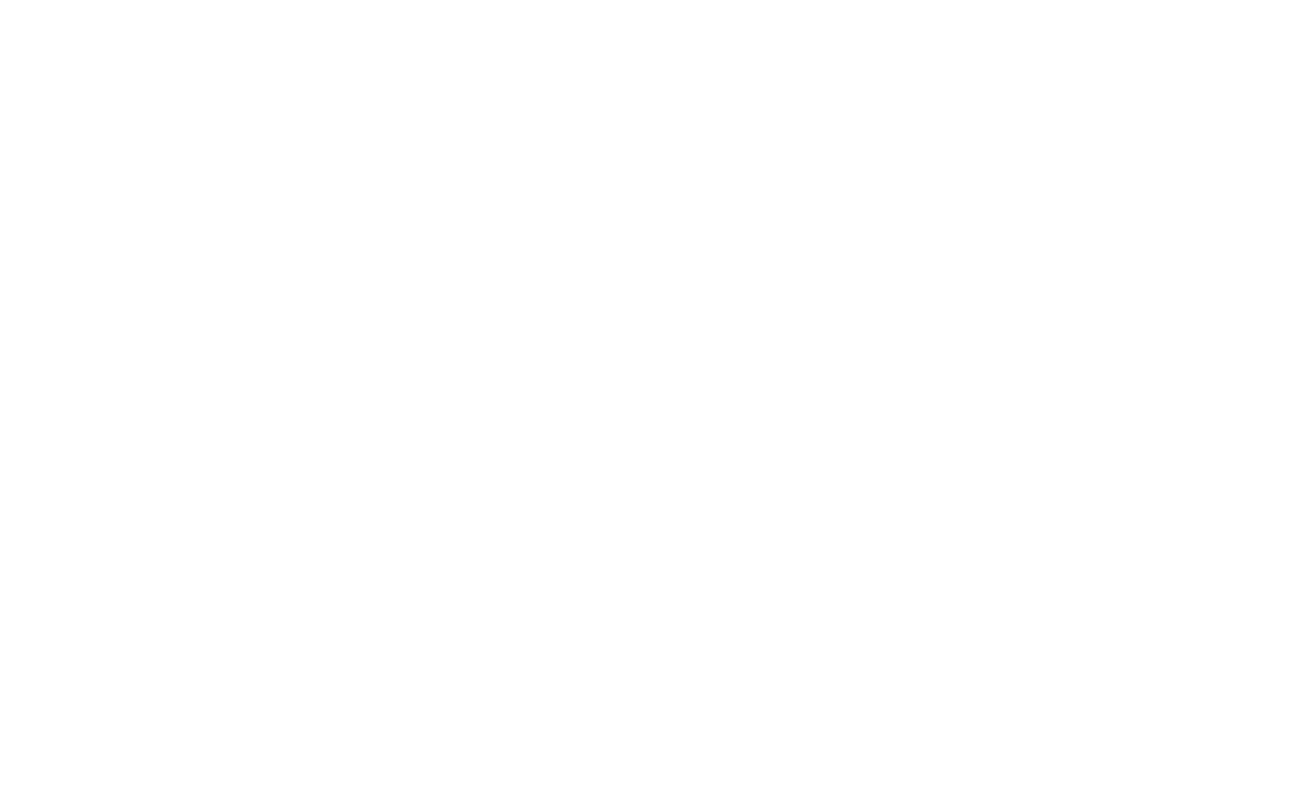
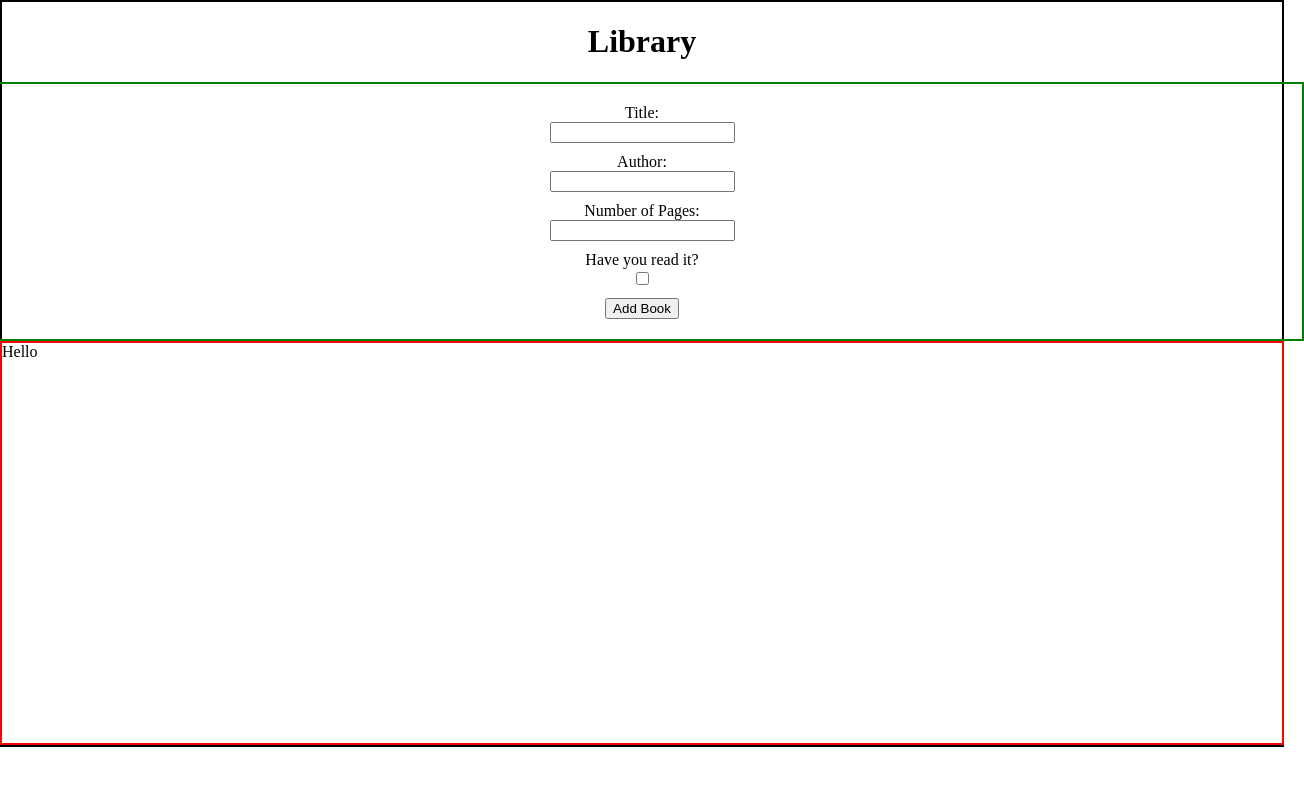
Before and after one commit to ragmehra/library, a plain HTML site: page index.html in a window 1280 px wide. Shown: the whole page, 1304 px wide, since content can reach past the window. Drawn offline with Linux system fonts and the light colour scheme.

Commit message:
Add a form layout to add books

```diff
--- a/index.html
+++ b/index.html
@@ -9,6 +9,37 @@
     <title>Library</title>
 </head>
 <body>
+    <main>
+        <h1>Library</h1>
+        <div id="addBookContainer">
+            <div class="row">
+                <label for="title">Title:</label>
+                <input type="text" id="title" name="title">
+            </div>
+
+            <div class="row">
+                <label for="author">Author:</label>
+                <input type="text" id="author" name="author">
+            </div>
+
+            <div class="row">
+                <label for="pages">Number of Pages:</label>
+                <input type="number" id="pages" name="pages">
+            </div>
+
+            <div class="row">
+                <label for="read">Have you read it?</label>
+                <input type="checkbox" id="read" name="read">
+            </div>
+
+            <div class="row">
+                <button id="addBook">Add Book</button>
+            </div>
+        </div>
+        <div id="library">
+            Hello
+        </div>
+    </main>
 
 </body>
 </html>
--- a/script.js
+++ b/script.js
@@ -0,0 +1,19 @@
+let myLibrary = [];
+
+function Book(title, author, pages, read) {
+    this.title = title
+    this.author = author
+    this.pages = pages
+    this.read = read
+
+    this.info = () => {
+        return `${this.title} by ${this.author}, ${this.pages} pages,
+                    ${this.read ? "read" : "not read yet"}`;
+    }
+}
+
+function addBook () {
+    let title = document.querySelector("#title");
+}
+
+console.log(book.info());
--- a/style.css
+++ b/style.css
@@ -0,0 +1,35 @@
+body {
+    margin: 0;
+
+}
+
+main {
+    border: solid black 2px;
+    width: 100%;
+    display: flex;
+    flex-direction: column;
+    justify-content: center;
+    align-items: center;
+}
+
+#addBookContainer {
+    border: solid green 2px;
+    display: flex;
+    flex-direction: column;
+    gap: 10px;
+    width: 100%;
+    padding: 20px;
+}
+
+.row {
+    display: flex;
+    flex-direction: column;
+    justify-content: center;
+    align-items: center;
+}
+
+#library {
+    border: solid 2px red;
+    width: 100%;
+    height: 50vh;
+}
```
